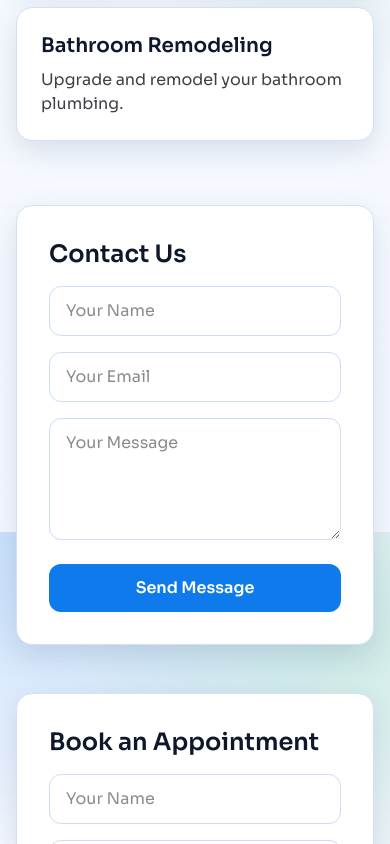
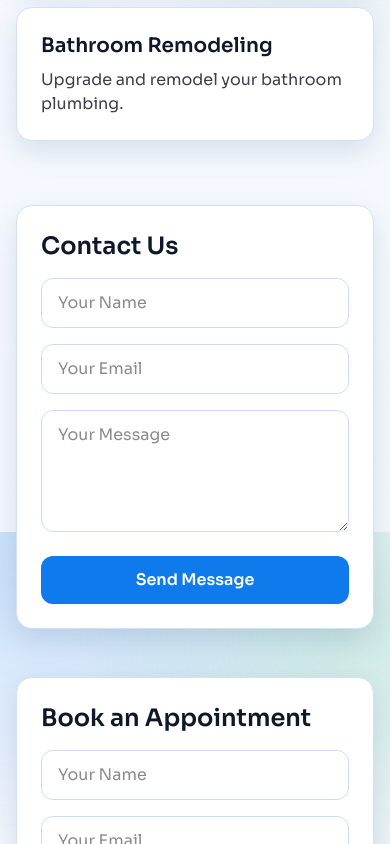
Before and after one commit to cstuart756/plumbflow, a Next.js app: page / in a window 390 px wide. Shown: the part 1156-2000 px from the top of the page. Built offline with nearby package versions, Linux system fonts and the light colour scheme.

Commit message:
Add motion choreography and mobile-first form ergonomics

```diff
--- a/src/app/globals.css
+++ b/src/app/globals.css
@@ -67,3 +67,71 @@ a {
   border: 1px solid color-mix(in srgb, var(--line) 88%, #ffffff 12%);
   box-shadow: 0 10px 30px rgba(10, 32, 62, 0.12);
 }
+
+@keyframes reveal-up {
+  from {
+    opacity: 0;
+    transform: translateY(18px) scale(0.99);
+  }
+  to {
+    opacity: 1;
+    transform: translateY(0) scale(1);
+  }
+}
+
+.section-reveal {
+  opacity: 0;
+  animation: reveal-up 620ms cubic-bezier(0.16, 1, 0.3, 1) forwards;
+}
+
+.card-choreo {
+  position: relative;
+  overflow: hidden;
+  transform: translateZ(0);
+}
+
+.card-choreo::after {
+  content: "";
+  position: absolute;
+  inset: 0;
+  background: linear-gradient(120deg, transparent 30%, rgba(255, 255, 255, 0.25), transparent 70%);
+  transform: translateX(-120%);
+  transition: transform 440ms ease;
+  pointer-events: none;
+}
+
+.card-choreo:hover {
+  transform: translateY(-3px);
+  box-shadow: 0 16px 34px rgba(10, 32, 62, 0.18);
+}
+
+.card-choreo:hover::after {
+  transform: translateX(120%);
+}
+
+.btn-choreo {
+  transform: translateZ(0);
+}
+
+.btn-choreo:hover {
+  transform: translateY(-1px);
+  filter: saturate(1.08);
+}
+
+.btn-choreo:active {
+  transform: translateY(0);
+}
+
+@media (prefers-reduced-motion: reduce) {
+  .section-reveal {
+    opacity: 1;
+    animation: none;
+  }
+
+  .card-choreo,
+  .btn-choreo,
+  .card-choreo::after {
+    transition: none;
+    transform: none;
+  }
+}
--- a/src/app/page.tsx
+++ b/src/app/page.tsx
@@ -176,11 +176,11 @@ export default function Home() {
   };
 
   const panelClass =
-    "glass-card w-full max-w-xl rounded-2xl p-8 lg:p-10";
+    "glass-card card-choreo w-full max-w-xl rounded-2xl p-6 sm:p-8 lg:p-10";
   const inputClass =
-    "w-full rounded-xl border bg-white/85 dark:bg-slate-900/70 px-4 py-3 text-zinc-900 dark:text-zinc-100";
+    "w-full min-h-12 rounded-xl border bg-white/85 px-4 py-3 text-base text-zinc-900 dark:bg-slate-900/70 dark:text-zinc-100";
   const primaryButtonClass =
-    "mt-2 rounded-xl bg-[var(--brand)] px-6 py-3 font-semibold text-white hover:bg-[var(--brand-strong)] disabled:opacity-60";
+    "btn-choreo mt-2 w-full rounded-xl bg-[var(--brand)] px-6 py-3 font-semibold text-white hover:bg-[var(--brand-strong)] disabled:opacity-60 sm:w-auto";
 
   const searchParams = typeof window !== "undefined" ? new URLSearchParams(window.location.search) : null;
   const redirectPayment = searchParams?.get("payment");
@@ -200,18 +200,18 @@ export default function Home() {
   return (
     <main className="min-h-screen font-sans">
       <div className="mx-auto max-w-5xl px-4 py-10 sm:py-14">
-        <section className="mb-12 text-center sm:mb-14">
+        <section className="section-reveal mb-12 text-center sm:mb-14" style={{ animationDelay: "60ms" }}>
           <span className="mb-5 inline-flex rounded-full border border-sky-200 bg-white/80 px-4 py-1 text-xs font-semibold uppercase tracking-[0.16em] text-sky-700 dark:border-sky-800 dark:bg-slate-900/70 dark:text-sky-300">
             Licensed Local Pros | Same-Day Availability
           </span>
           <h1 className="mb-4 text-4xl font-extrabold leading-tight text-slate-900 dark:text-slate-100 sm:text-5xl lg:text-6xl">{heroText}</h1>
           <p className="mx-auto mb-7 max-w-2xl text-base text-slate-700 dark:text-slate-300 sm:text-lg">{heroSubtext}</p>
-          <a href="#booking" className="inline-block rounded-xl bg-[var(--accent)] px-8 py-3 font-semibold text-white shadow-lg shadow-emerald-900/20 hover:translate-y-[-1px] hover:brightness-95">{heroCta}</a>
+          <a href="#booking" className="btn-choreo inline-block rounded-xl bg-[var(--accent)] px-8 py-3 font-semibold text-white shadow-lg shadow-emerald-900/20 hover:brightness-95">{heroCta}</a>
         </section>
-        <h2 className="mb-8 text-3xl font-bold text-slate-900 dark:text-slate-100 sm:text-4xl">Our Plumbing Services</h2>
+        <h2 className="section-reveal mb-8 text-3xl font-bold text-slate-900 dark:text-slate-100 sm:text-4xl" style={{ animationDelay: "130ms" }}>Our Plumbing Services</h2>
         <div className="mb-16 grid w-full max-w-4xl grid-cols-1 gap-6 md:grid-cols-2">
-          {services.map((service) => (
-            <div key={service.name} className="glass-card rounded-2xl p-6 hover:translate-y-[-2px]">
+          {services.map((service, idx) => (
+            <div key={service.name} className="section-reveal glass-card card-choreo rounded-2xl p-6" style={{ animationDelay: `${200 + idx * 70}ms` }}>
               <h3 className="mb-2 text-xl font-semibold text-slate-900 dark:text-slate-100">{service.name}</h3>
               <p className="text-zinc-700 dark:text-zinc-300">{service.description}</p>
             </div>
@@ -219,13 +219,14 @@ export default function Home() {
         </div>
 
         {/* Contact Form */}
-        <div className={`${panelClass} mb-12`}>
+        <div className={`${panelClass} section-reveal mb-12`} style={{ animationDelay: "280ms" }}>
           <h2 className="mb-4 text-2xl font-semibold text-slate-900 dark:text-slate-100">Contact Us</h2>
           <form className="flex flex-col gap-4">
             <input
               type="text"
               name="name"
               placeholder="Your Name"
+              autoComplete="name"
               className={inputClass}
               required
             />
@@ -233,6 +234,7 @@ export default function Home() {
               type="email"
               name="email"
               placeholder="Your Email"
+              autoComplete="email"
               className={inputClass}
               required
             />
@@ -240,7 +242,7 @@ export default function Home() {
               name="message"
               placeholder="Your Message"
               rows={4}
-              className={inputClass}
+              className={`${inputClass} min-h-28`}
               required
             />
             <button
@@ -253,7 +255,7 @@ export default function Home() {
         </div>
 
         {/* Appointment Booking Form */}
-        <div id="booking" className={panelClass}>
+        <div id="booking" className={`${panelClass} section-reveal`} style={{ animationDelay: "340ms" }}>
           <h2 className="mb-4 text-2xl font-semibold text-slate-900 dark:text-slate-100">Book an Appointment</h2>
           <form className="flex flex-col gap-4" onSubmit={handleBookingSubmit}>
             <input
@@ -262,6 +264,7 @@ export default function Home() {
               placeholder="Your Name"
               value={bookingForm.name}
               onChange={handleBookingChange}
+              autoComplete="name"
               className={inputClass}
               required
             />
@@ -271,6 +274,7 @@ export default function Home() {
               placeholder="Your Email"
               value={bookingForm.email}
               onChange={handleBookingChange}
+              autoComplete="email"
               className={inputClass}
               required
             />
@@ -280,6 +284,8 @@ export default function Home() {
               placeholder="Your Phone Number"
               value={bookingForm.phone}
               onChange={handleBookingChange}
+              autoComplete="tel"
+              inputMode="tel"
               className={inputClass}
               required
             />
@@ -313,7 +319,7 @@ export default function Home() {
             </select>
             <button
               type="submit"
-              className="mt-2 rounded-xl bg-[var(--accent)] px-6 py-3 font-semibold text-white hover:brightness-95 disabled:opacity-60"
+              className="btn-choreo mt-2 w-full rounded-xl bg-[var(--accent)] px-6 py-3 font-semibold text-white hover:brightness-95 disabled:opacity-60 sm:w-auto"
               disabled={bookingSubmitting}
             >
               {bookingSubmitting ? "Booking..." : "Book Appointment"}
@@ -353,7 +359,7 @@ export default function Home() {
           </form>
         </div>
 
-        <div className={`${panelClass} mt-12`}>
+        <div className={`${panelClass} section-reveal mt-12`} style={{ animationDelay: "400ms" }}>
           <h2 className="mb-4 text-2xl font-semibold text-slate-900 dark:text-slate-100">Manage Your Booking</h2>
           <form className="flex flex-col gap-4" onSubmit={handleManageLookup}>
             <input
@@ -371,6 +377,7 @@ export default function Home() {
               placeholder="Email used for booking"
               value={manageLookup.email}
               onChange={(e) => setManageLookup({ ...manageLookup, email: e.target.value })}
+              autoComplete="email"
               className={inputClass}
               required
             />
@@ -412,6 +419,7 @@ export default function Home() {
                   type="tel"
                   value={manageEdit.phone}
                   onChange={(e) => setManageEdit({ ...manageEdit, phone: e.target.value })}
+                  inputMode="tel"
                   className={inputClass}
                   placeholder="Phone"
                 />
@@ -446,11 +454,11 @@ export default function Home() {
                 onChange={(e) => setManageEdit({ ...manageEdit, notes: e.target.value })}
                 placeholder="Notes (optional)"
               />
-              <div className="mt-4 flex gap-3">
+              <div className="mt-4 flex flex-col gap-3 sm:flex-row">
                 <button
                   type="button"
                   onClick={handleManageSave}
-                  className="rounded-xl bg-[var(--accent)] px-6 py-3 font-semibold text-white hover:brightness-95 disabled:opacity-60"
+                  className="btn-choreo w-full rounded-xl bg-[var(--accent)] px-6 py-3 font-semibold text-white hover:brightness-95 disabled:opacity-60 sm:w-auto"
                   disabled={manageLoading}
                 >
                   Save Changes
@@ -458,7 +466,7 @@ export default function Home() {
                 <button
                   type="button"
                   onClick={handleManageCancel}
-                  className="rounded-xl bg-[var(--danger)] px-6 py-3 font-semibold text-white hover:brightness-95 disabled:opacity-60"
+                  className="btn-choreo w-full rounded-xl bg-[var(--danger)] px-6 py-3 font-semibold text-white hover:brightness-95 disabled:opacity-60 sm:w-auto"
                   disabled={manageLoading || managedBooking.status === "CANCELED"}
                 >
                   Cancel Booking
```
